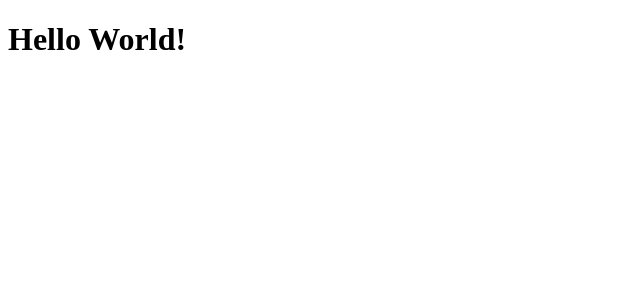
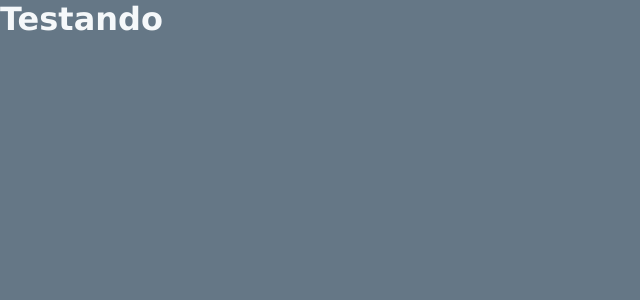
Before and after one commit to Silvio-Ronaldo/StudiHub-Web, a React (Create React App) app: page / in a window 1280 px wide. Shown: the top 300 px of the page, without its empty margins (0-640 px from the left). Built offline with nearby package versions, Linux system fonts and the light colour scheme.

Commit message:
Criando roteamento

```diff
--- a/src/App.tsx
+++ b/src/App.tsx
@@ -1,7 +1,18 @@
 import React from 'react';
+import { ThemeProvider } from 'styled-components';
+
+import GlobalStyle from './styles/global';
+import theme from './styles/theme';
+
+import Routes from './routes';
 
 const App: React.FC = () => {
-  return <h1>Hello World!</h1>;
+  return (
+    <ThemeProvider theme={theme}>
+      <Routes />
+      <GlobalStyle />
+    </ThemeProvider>
+  );
 };
 
 export default App;
--- /dev/null
+++ b/src/pages/Home/index.tsx
@@ -0,0 +1,7 @@
+import React from 'react';
+
+const Home: React.FC = () => {
+  return <h1>Testando</h1>;
+};
+
+export default Home;
--- /dev/null
+++ b/src/routes.tsx
@@ -0,0 +1,16 @@
+import React from 'react';
+import { BrowserRouter, Switch, Route } from 'react-router-dom';
+
+import Home from './pages/Home';
+
+const Routes: React.FC = () => {
+  return (
+    <BrowserRouter>
+      <Switch>
+        <Route path="/" exact component={Home} />
+      </Switch>
+    </BrowserRouter>
+  );
+};
+
+export default Routes;
```
Also changed, not shown: 1 other file (tests, documents, lock files or other folders).
